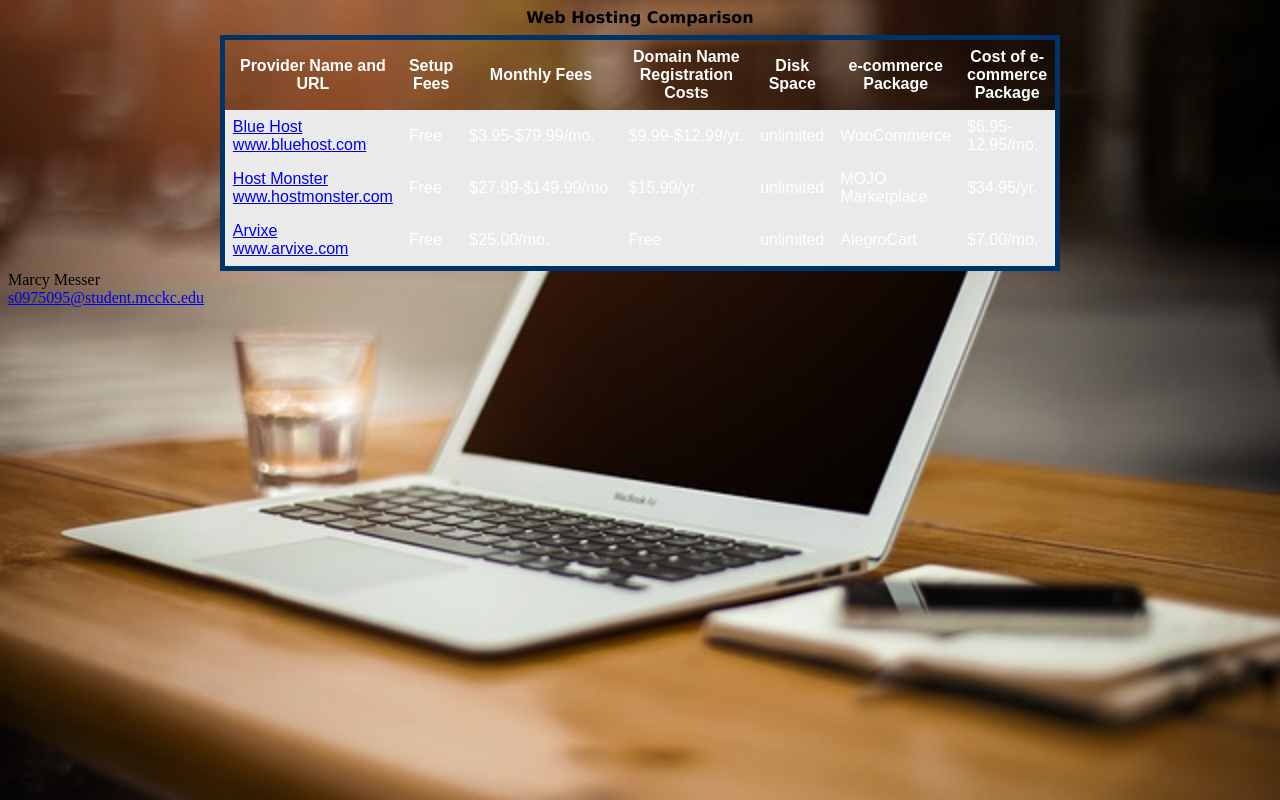
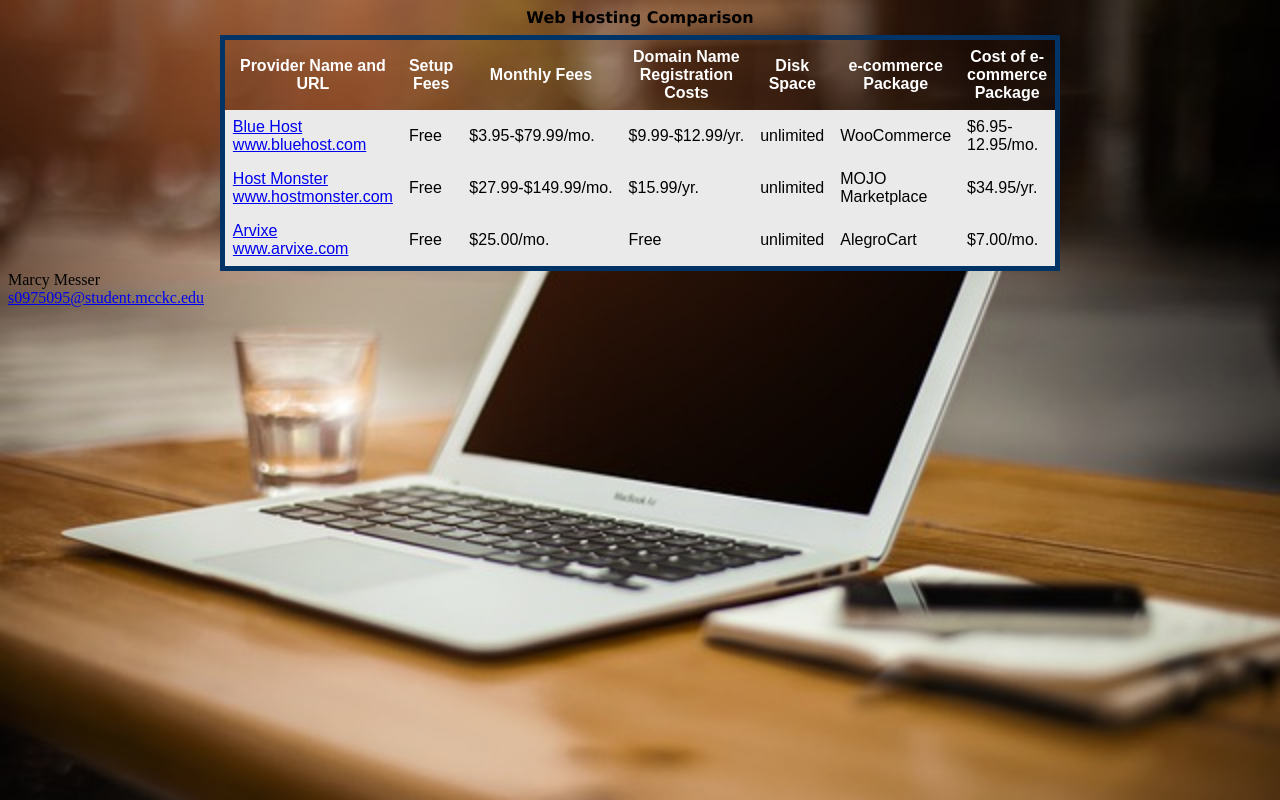
Before and after one commit to Scrapbooks/Chapter10, a plain HTML site: page index.html in a window 1280 px wide. Drawn offline with Linux system fonts and the light colour scheme.

Commit message:
Update index.html

```diff
--- a/index.html
+++ b/index.html
@@ -17,7 +17,7 @@ td, th { padding: 0.5em;
 		 border-style: none;
          font-family: Arial, sans-serif;
 }
-	tr {color: #FFFFFF;}
+th {color: #FFFFFF;}
 caption { font-family: Verdana, sans-serif;
           font-weight: bold;
           font-size: 1em;
```
